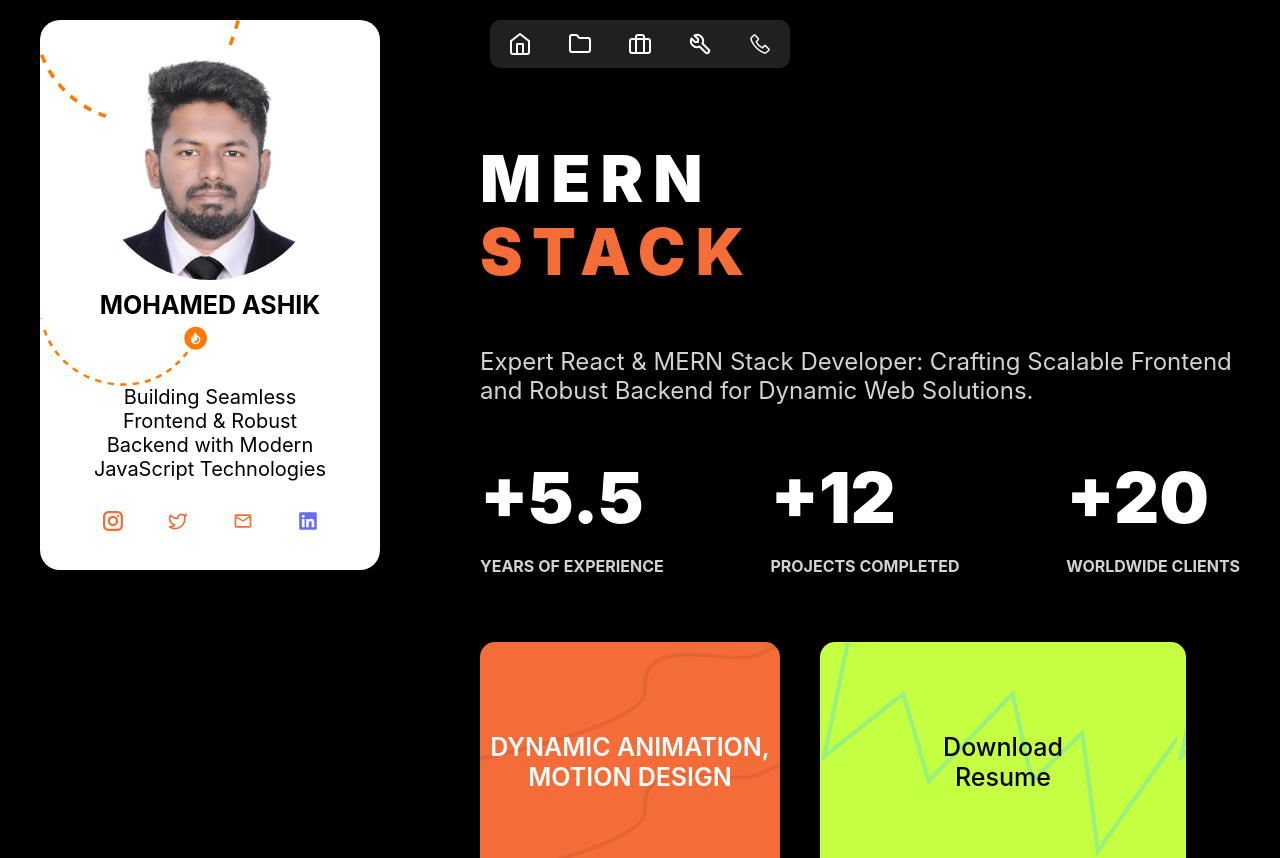
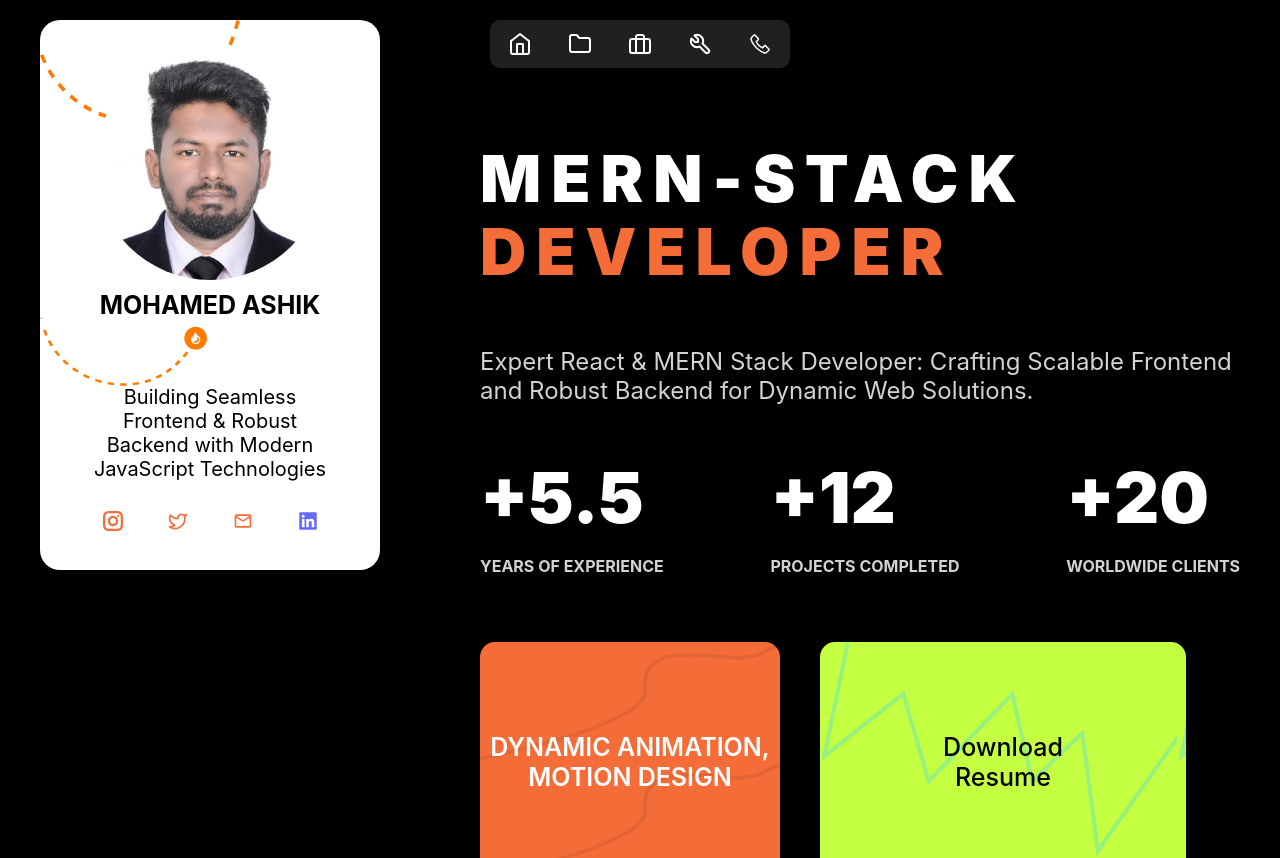
Before and after one commit to Ashik11898/portfolio, a React (Vite) app in the folder portfolioClient/: page / in a window 1280 px wide. Shown: the top 858 px of the page. Built offline with nearby package versions, Linux system fonts and the light colour scheme.

Commit message:
role dash updated

```diff
--- a/portfolioClient/src/constants.js
+++ b/portfolioClient/src/constants.js
@@ -146,7 +146,7 @@ export const RESUME_JSON= {
         "name":"MOHAMED ASHIK",
         "experience":"5.5",
         "one_line":"Building Seamless Frontend & Robust Backend with Modern JavaScript Technologies",
-        "role":["React Developer","Web Developer","Frontend Developer","Full stack Developer","MERN Stack developer"],
+        "role":["React Developer","Web Developer","Frontend Developer","Full stack Developer","MERN-Stack developer"],
         "role_heading":["Expert React & MERN Stack Developer: Crafting Scalable Frontend and Robust Backend for Dynamic Web Solutions."]
     }
 }
```
